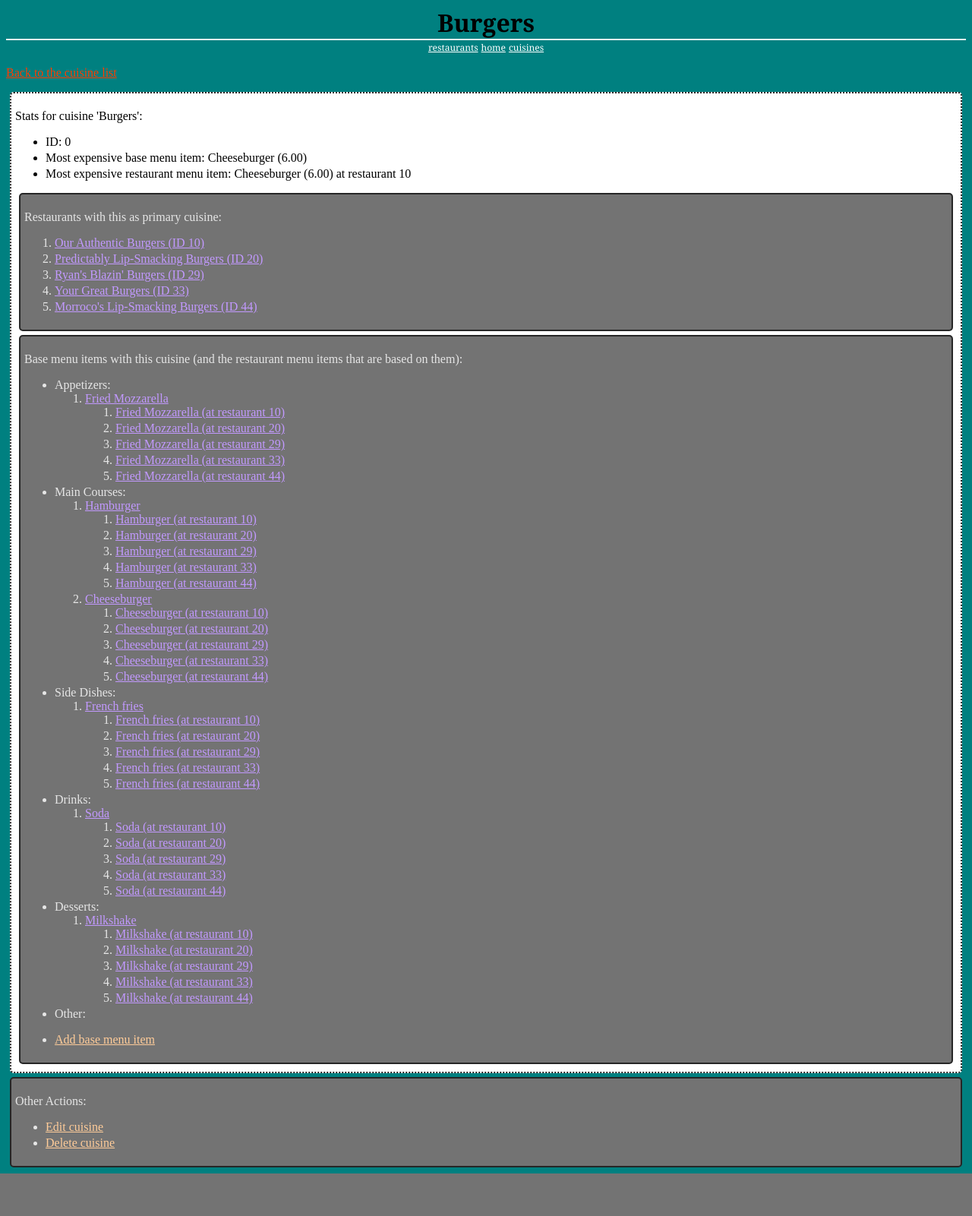
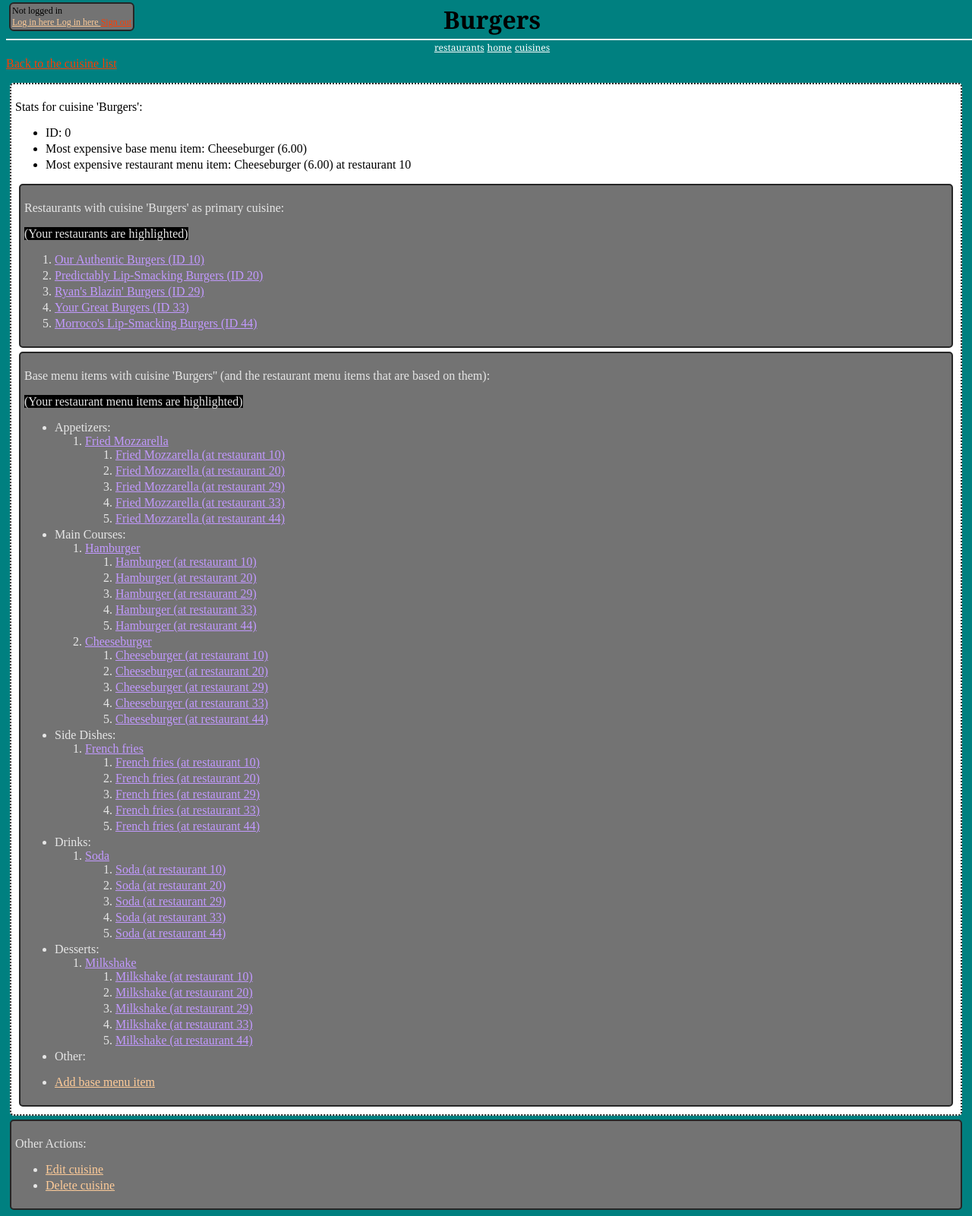
Before and after one commit to ryanwc/ItemCatelog, a Flask app: page /cuisines/0/ in a window 1280 px wide. Shown: the whole page at 76% size. Before the commit the page ends 1545 px from the top, so only its background shows below. Run offline with Flask 2, Linux system fonts and the light colour scheme; data comes from the database, SQL or seed files in the repository; parts of the project's set-up code (start-up, migrations or seed data) failed here and were passed over.

Commit message:
happy with styling of header

```diff
--- a/project.py
+++ b/project.py
@@ -486,6 +486,17 @@ def cuisine(cuisine_id):
         sectionedBaseMenuItems = RestaurantManager.\
                                  getBaseMenuItems(cuisine_id=cuisine_id,
                                                   byMenuSection=True)
+        # set login HTML
+        if isLoggedIn():
+            displayNoneIfLoggedIn = "none"
+            displayNoneIfNotLoggedIn = ""
+            loginStatusMessage = "Logged in as " + login_session['username']
+            loginStatusLinkText = "View/edit profile"
+        else:
+            displayNoneIfLoggedIn = ""
+            displayNoneIfNotLoggedIn = "none"
+            loginStatusMessage = "Not logged in"
+            loginStatusLinkText = "Log in here"
 
         # get the base items with their children
         # in format that plays nice with jinja
@@ -512,6 +523,7 @@ def cuisine(cuisine_id):
                     if (isLoggedIn() and
                         itemUserID == login_session['user_id']):
                         child['ownership'] = 'user'
+
 
                     else:
                         child['ownership'] = 'non-user'
@@ -558,7 +570,11 @@ def cuisine(cuisine_id):
             mostExpensiveBaseMenuItem=mostExpensiveBaseMenuItem,
             mostExpensiveRestaurantMenuItem=mostExpensiveRestaurantMenuItem,
             restaurants=restaurants,
-            sectionedBaseItemsWithChildren=sectionedBaseItemsWithChildren)
+            sectionedBaseItemsWithChildren=sectionedBaseItemsWithChildren,
+            displayNoneIfLoggedIn=displayNoneIfLoggedIn,
+            displayNoneIfNotLoggedIn=displayNoneIfNotLoggedIn,
+            loginStatusLinkText=loginStatusLinkText,
+            loginStatusMessage=loginStatusMessage)
 
 @app.route('/cuisines/<int:cuisine_id>/edit/', methods=['GET', 'POST'])
 def editCuisine(cuisine_id):
--- a/static/Cuisines.css
+++ b/static/Cuisines.css
@@ -20,6 +20,9 @@ li				{margin: 0 0 3px 0;}
 .form    		{border: 2px solid; border-radius: 5px; padding: 5px;
 				 margin: 5px; border-color: #262626;
 				 background-color: #ffffff; color: #000000;}
+.signOut		{border: 2px solid; border-radius: 5px; padding: 5px;
+				 margin: 5px; border-color: #262626;
+				 background-color: #ffffff; width: 70px;}
 
 .user			{background-color: #000000;}
 .non-user		{}
@@ -32,3 +35,13 @@ li				{margin: 0 0 3px 0;}
 #photoOr		{padding: 5px;}
 #photo			{max-width: 100%; max-height: 300px;
 				 border: 1px solid; border-color: #000000;}
+#signIn			{border: 2px solid; border-radius: 6px; padding: 2px;
+				 border-color: #262626; position: absolute;
+				 background-color: #737373; font-size: .75em;
+				 top: 3; margin-left: 4px;}
+#pageHeader		{position: fixed; width: 100%; height: 75px; top: 0;}
+#coloredHeader	{background-color: #008080; top:0;}
+#transHeader	{background-color: transparent;}
+#headerPadding  {position: fixed; margin: 0; background-color: #008080;}
+#pageContent 	{margin-top: 75px;}
+#pageTitle		{padding-top: 4px; padding-bottom: 4px}
--- a/static/Index.css
+++ b/static/Index.css
@@ -18,10 +18,10 @@ li				{margin: 0 0 3px 0;}
 				 margin: 5px; border-color: #ff0000; background-color: #ffffff;}
 .fbSignIn		{border: 5px solid; padding: 5px;
 				 margin: 5px; border-color: #0000ff; background-color: #ffffff;}
-
 .signOut		{border: 2px solid; border-radius: 5px; padding: 5px;
 				 margin: 5px; border-color: #262626;
 				 background-color: #ffffff; width: 70px;}
+
 #result 		{position: absolute;}
 #title			{color: #8000ff; font-family: 'Impact', sans-serif;
 				 font-style: italic;}
--- a/templates/Cuisine.html
+++ b/templates/Cuisine.html
@@ -4,18 +4,53 @@
 											           filename='Cuisines.css')}}">
 </head>
 <body>
-	<h1 class='header'>
+	<div id='pageHeader'>
+		<div id='coloredHeader'>
+
+			<span id='signIn'>
+
+				<div id='loginStatus'>
+					{{loginStatusMessage}}
+				</div>
+
+				<span id='loginLink' display="{{displayNoneIfLoggedIn}} !important">
+					<a class='actionLink' href="{{url_for('restaurantManagerIndex')}}">
+						{{loginStatusLinkText}}
+					</a>
+				</span>
+
+				<span id='profileLink' display="{{displayNoneIfNotLoggedIn}} !important">
+					<a class='actionLink' href="#">
+						{{loginStatusLinkText}}
+					</a>
+				</span>
+
+    			<span display="{{displayNoneIfLoggedIn}} !important">
+    				<a class="backLink" href="#" onclick="signOut();">
+    					Sign out
+    				</a>
+    			</span>
+
+    		</span>
+
+			<h1 id='pageTitle' class='header'>
 				{{cuisine.name}}
 			</h1>
 
+		</div>
+
+		<div id='transHeader'>
 			<div class='homeLinks'>
 				<a href="{{url_for('restaurants')}}">restaurants</a>
 				<a href="{{url_for('restaurantManagerIndex')}}">home</a>
 				<a href="{{url_for('cuisines')}}">cuisines</a>
 			</div>
+		</div>
+	</div>
 
+<div id='pageContent'>
 	<p>
-		<a class='backLink' href="{{url_for('cuisines')}}">
+		<a id='topContent' class='backLink' href="{{url_for('cuisines')}}">
 			Back to the cuisine list
 		</a>
 	</p>
@@ -46,8 +81,12 @@
 
 		<div class='list'>
 		<p>
-			Restaurants with this as primary cuisine:
+			Restaurants with cuisine '{{cuisine.name}}' as primary cuisine:
 		</p>
+		<span class='user' display="{{displayNoneIfLoggedIn}}">
+			(Your restaurants are highlighted)
+		</span>
+		</br>
 		<ol>
 			{% for restaurant in restaurants %}
 			<li>
@@ -61,8 +100,12 @@
 
 		<div class='list'>
 		<p>
-			Base menu items with this cuisine (and the restaurant menu items that are based on them):
+			Base menu items with cuisine '{{cuisine.name}}'' (and the restaurant menu items that are based on them):
 		</p>
+		<span class='user' display="{{displayNoneIfLoggedIn}}">
+			(Your restaurant menu items are highlighted)
+		</span>
+		</br>
 		<ul>
 			<!-- apps -->
 			<li>
@@ -211,5 +254,24 @@
 		</li>
 	</ul>
 	</div>
+</div>
+<script>
+function signOut() {
+
+	$.ajax({
+		type: 'POST',
+		url: '/disconnect',
+		success: function(result) {
+			if (result) {
+				window.alert(result);
+				location.reload();
+			}
+			else {
+				$('#result').html('Failed to make a server-side call.  Check your configuration and console.');
+			}
+		}
+	});
+  }
+</script>
 </body>
 </html>
```
Also changed, not shown: static/Restaurants.css (+7 -2 lines). Lines whose indentation alone changed are shown as unchanged.
